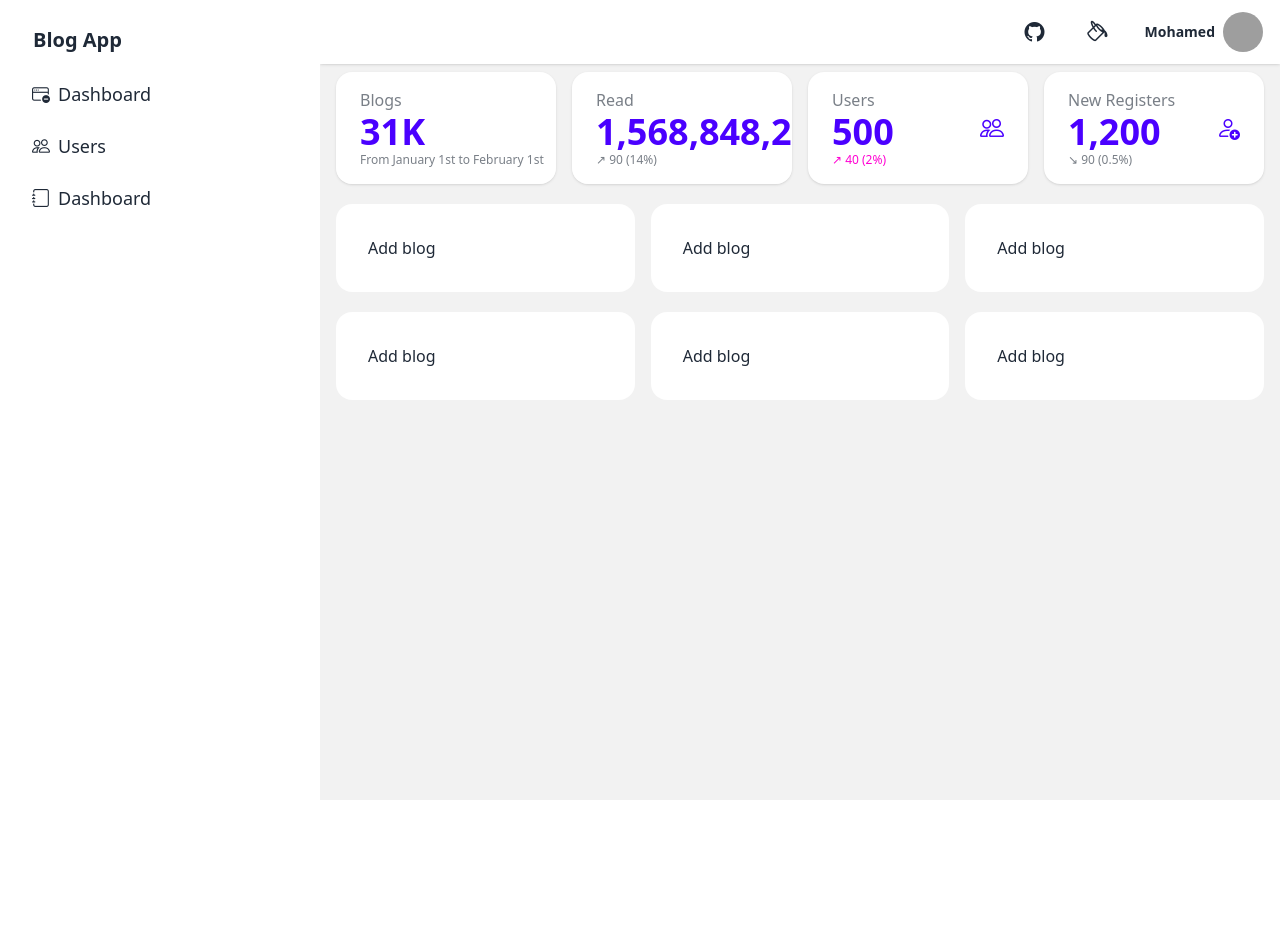
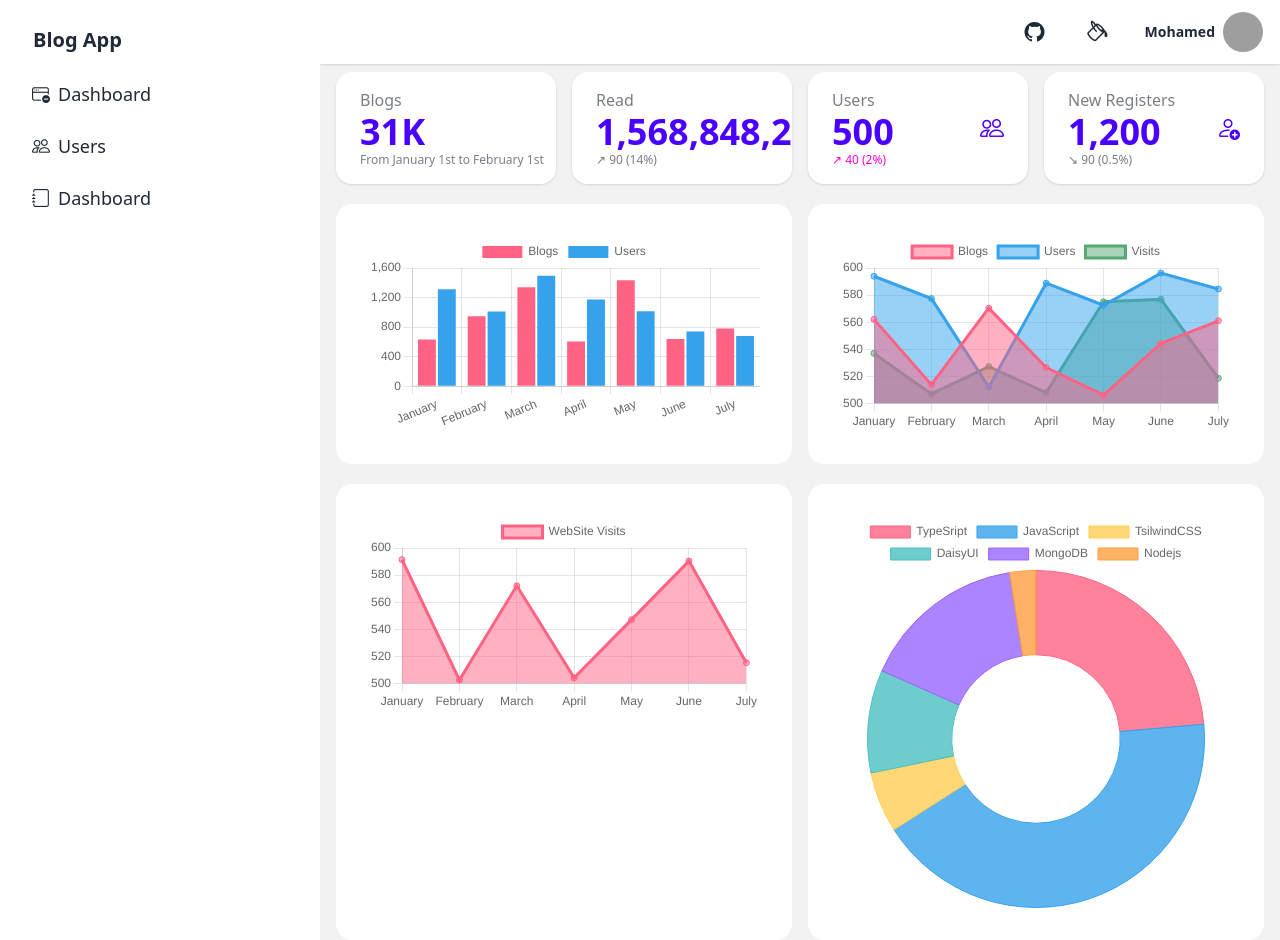
Before and after one commit to MohamedAbdelrahmanDeveloper/blog-app-react, a React (Vite) app: page /dashboard in a window 1280 px wide. Before the commit the page ends 800 px from the top, so only its background shows below. Built offline with nearby package versions, Linux system fonts and the light colour scheme; grey boxes are pictures that could not be loaded.

Commit message:
add charts  in dashboard page

```diff
--- a/package.json
+++ b/package.json
@@ -12,7 +12,9 @@
   },
   "dependencies": {
     "@uiw/react-markdown-editor": "^6.0.0",
+    "chart.js": "^4.4.1",
     "react": "^18.2.0",
+    "react-chartjs-2": "^5.2.0",
     "react-dom": "^18.2.0",
     "react-router-dom": "^6.20.1"
   },
--- /dev/null
+++ b/src/pages/dashboard/BarChart.tsx
@@ -0,0 +1,53 @@
+import {
+  Chart as ChartJS,
+  CategoryScale,
+  LinearScale,
+  BarElement,
+  Title,
+  Tooltip,
+  Legend,
+} from 'chart.js';
+
+import type { ChartData, ChartOptions} from 'chart.js';
+
+
+
+import { Bar } from 'react-chartjs-2';
+
+ChartJS.register(CategoryScale, LinearScale, BarElement, Title, Tooltip, Legend);
+function BarChart(){
+
+    const options = {
+        responsive: true,
+        plugins: {
+          legend: {
+            position: 'top',
+          }
+        },
+      } as ChartOptions<'bar'>;
+
+      const labels = ['January', 'February', 'March', 'April', 'May', 'June', 'July'];
+
+      const data = {
+        labels,
+        datasets: [
+          {
+            label: 'Blogs',
+            data: labels.map(() => { return Math.random() * 1000 + 500 }),
+            backgroundColor: 'rgba(255, 99, 132, 1)',
+          },
+          {
+            label: 'Users',
+            data: labels.map(() => { return Math.random() * 1000 + 500 }),
+            backgroundColor: 'rgba(53, 162, 235, 1)',
+          },
+        ],
+      } as ChartData<'bar'>;
+
+    return(
+      <Bar options={options} data={data} />
+    )
+}
+
+
+export default BarChart
--- /dev/null
+++ b/src/pages/dashboard/DoughnutChart.tsx
@@ -0,0 +1,64 @@
+import {
+  Chart as ChartJS,
+  Filler,
+  ArcElement,
+  // Title,
+  Tooltip,
+  Legend,
+  ChartData,
+  ChartOptions,
+} from 'chart.js';
+import { Doughnut } from 'react-chartjs-2';
+
+ChartJS.register(ArcElement, Tooltip, Legend,
+    Tooltip,
+    Filler,
+    Legend);
+
+function DoughnutChart(){
+
+    const options = {
+        responsive: true,
+        plugins: {
+          legend: {
+            position: 'top',
+          },
+        },
+      } as ChartOptions<'doughnut'>;
+
+      const labels = ['TypeSript', 'JavaScript', 'TsilwindCSS', 'DaisyUI', 'MongoDB', 'Nodejs'];
+
+      const data = {
+        labels,
+        datasets: [
+            {
+                label: 'Visit',
+                data: [122, 219, 30, 51, 82, 13],
+                backgroundColor: [
+                  'rgba(255, 99, 132, 0.8)',
+                  'rgba(54, 162, 235, 0.8)',
+                  'rgba(255, 206, 86, 0.8)',
+                  'rgba(75, 192, 192, 0.8)',
+                  'rgba(153, 102, 255, 0.8)',
+                  'rgba(255, 159, 64, 0.8)',
+                ],
+                borderColor: [
+                  'rgba(255, 99, 132, 1)',
+                  'rgba(54, 162, 235, 1)',
+                  'rgba(255, 206, 86, 1)',
+                  'rgba(75, 192, 192, 1)',
+                  'rgba(153, 102, 255, 1)',
+                  'rgba(255, 159, 64, 1)',
+                ],
+                borderWidth: 1,
+              }
+        ],
+      } as ChartData<'doughnut'>;
+
+    return(
+      <Doughnut options={options} data={data} />
+    )
+}
+
+
+export default DoughnutChart
--- /dev/null
+++ b/src/pages/dashboard/LineChart.tsx
@@ -0,0 +1,75 @@
+import {
+  Chart as ChartJS,
+  CategoryScale,
+  LinearScale,
+  PointElement,
+  LineElement,
+  Title,
+  Tooltip,
+  Filler,
+  Legend,
+} from 'chart.js';
+import { Line } from 'react-chartjs-2';
+import type { ChartData, ChartOptions } from 'chart.js';
+
+
+ChartJS.register(
+  CategoryScale,
+  LinearScale,
+  PointElement,
+  LineElement,
+  Title,
+  Tooltip,
+  Filler,
+  Legend
+);
+
+function LineChart(){
+
+  const options = {
+    responsive: true,
+    plugins: {
+      legend: {
+        position: 'top',
+      },
+    },
+  }as ChartOptions<'line'> ;
+
+
+  const labels = ['January', 'February', 'March', 'April', 'May', 'June', 'July'];
+
+  const data = {
+  labels,
+  datasets: [
+    {
+      fill: true,
+      label: 'Blogs',
+      data: labels.map(() => { return Math.random() * 100 + 500 }),
+      borderColor: 'rgb(255, 99, 132)',
+      backgroundColor: 'rgba(255, 99, 132, 0.5)',
+    },
+    {
+      fill: true,
+      label: 'Users',
+      data: labels.map(() => { return Math.random() * 100 + 500 }),
+      borderColor: 'rgb(53, 162, 235)',
+      backgroundColor: 'rgba(53, 162, 235, 0.5)',
+    },
+    {
+      fill: true,
+      label: 'Visits',
+      data: labels.map(() => { return Math.random() * 100 + 500 }),
+      borderColor: 'rgb(87, 168, 117)',
+      backgroundColor: 'rgba(87, 168, 117, 0.5)',
+    }
+  ],
+ } as ChartData<'line'> ;
+
+
+    return(
+      <Line data={data} options={options}/>
+    )
+}
+
+
+export default LineChart
--- /dev/null
+++ b/src/pages/dashboard/OneLineChart.tsx
@@ -0,0 +1,61 @@
+import {
+    Chart as ChartJS,
+    CategoryScale,
+    LinearScale,
+    PointElement,
+    LineElement,
+    Title,
+    Tooltip,
+    Filler,
+    Legend,
+  } from 'chart.js';
+  import { Line } from 'react-chartjs-2';
+  import type { ChartData, ChartOptions } from 'chart.js';
+
+
+  ChartJS.register(
+    CategoryScale,
+    LinearScale,
+    PointElement,
+    LineElement,
+    Title,
+    Tooltip,
+    Filler,
+    Legend
+  );
+
+  function OneLineChart(){
+
+    const options = {
+      responsive: true,
+      plugins: {
+        legend: {
+          position: 'top',
+        },
+      },
+    }as ChartOptions<'line'> ;
+
+
+    const labels = ['January', 'February', 'March', 'April', 'May', 'June', 'July'];
+
+    const data = {
+    labels,
+    datasets: [
+      {
+        fill: true,
+        label: 'WebSite Visits',
+        data: labels.map(() => { return Math.random() * 100 + 500 }),
+        borderColor: 'rgb(255, 99, 132)',
+        backgroundColor: 'rgba(255, 99, 132, 0.5)',
+      }
+    ],
+   } as ChartData<'line'> ;
+
+
+      return(
+        <Line data={data} options={options}/>
+      )
+  }
+
+
+  export default OneLineChart
--- a/src/pages/dashboard/dashboard.page.tsx
+++ b/src/pages/dashboard/dashboard.page.tsx
@@ -1,3 +1,8 @@
+import BarChart from "./BarChart"
+import LineChart from "./LineChart"
+import DoughnutChart from "./DoughnutChart"
+import OneLineChart from "./OneLineChart"
+
 function DashboardPage() {
     return (
         <section className="space-y-5">
@@ -35,37 +40,27 @@ function DashboardPage() {
                     </div>
                 </div>
             </section>
-            <section className="hidden md:flex gap-4">
+            <section className="flex flex-col md:flex-row gap-4">
                 <div className="card bg-base-100 w-full">
                     <div className="card-body">
-                        Add blog
+                        <BarChart />
                     </div>
                 </div>
                 <div className="card bg-base-100 w-full">
                     <div className="card-body">
-                        Add blog
+                       <LineChart />
+                    </div>
+                </div>
+            </section>
+            <section className="flex flex-col md:flex-row gap-4">
+                <div className="card bg-base-100 w-full">
+                    <div className="card-body">
+                        <OneLineChart />
                     </div>
                 </div>
                 <div className="card bg-base-100 w-full">
                     <div className="card-body">
-                        Add blog
-                    </div>
-                </div>
-            </section>
-            <section className="hidden md:flex gap-4">
-                <div className="card bg-base-100 w-full">
-                    <div className="card-body">
-                        Add blog
-                    </div>
-                </div>
-                <div className="card bg-base-100 w-full">
-                    <div className="card-body">
-                        Add blog
-                    </div>
-                </div>
-                <div className="card bg-base-100 w-full">
-                    <div className="card-body">
-                        Add blog
+                        <DoughnutChart />
                     </div>
                 </div>
             </section>
```
Also changed, not shown: 1 other file (tests, documents, lock files or other folders).
